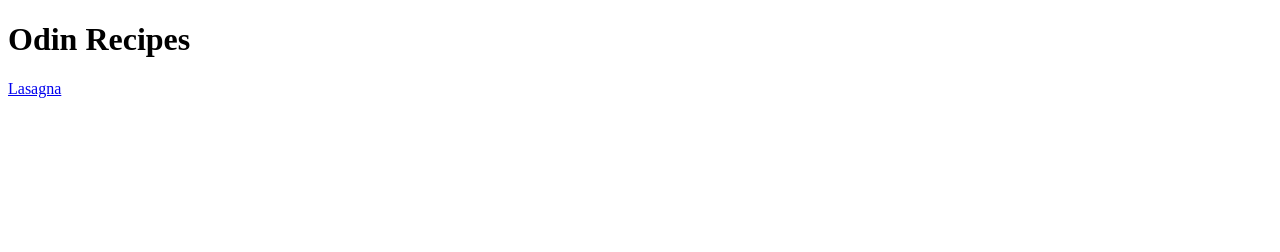
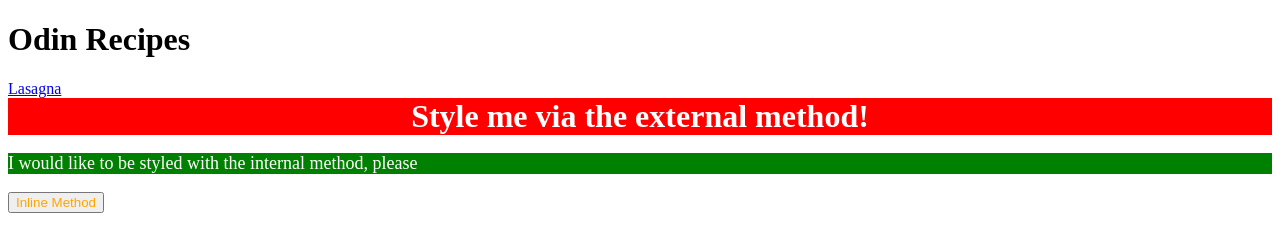
Before and after one commit to iamkangy/odin-recipes, a plain HTML site: page index.html in a window 1280 px wide. Drawn offline with Linux system fonts and the light colour scheme.

Commit message:
css updated

```diff
--- /dev/null
+++ b/index.css
@@ -0,0 +1,7 @@
+div {
+    background-color: red;
+    color: white;
+    font-size: 32px;
+    text-align: center;
+    font-weight: bold;
+}
--- a/index.html
+++ b/index.html
@@ -4,11 +4,21 @@
     <meta charset="UTF-8">
     <meta http-equiv="X-UA-Compatible" content="IE=edge">
     <meta name="viewport" content="width=device-width, initial-scale=1.0">
+    <link rel="stylesheet" href="index.css">
+    <style>
+        p {
+            background-color: green;
+            color: white;
+            font-size: 18px;
+        }
+    </style>
     <title>Odin Recipes</title>
 </head>
 <body>
     <h1>Odin Recipes</h1>
     <a href="./recipes/lasagna.html">Lasagna</a>
-
+    <div>Style me via the external method!</div>
+    <p>I would like to be styled with the internal method, please</p>
+    <button style="color:orange;font: size 18px;">Inline Method</button>
 </body>
 </html>
```
